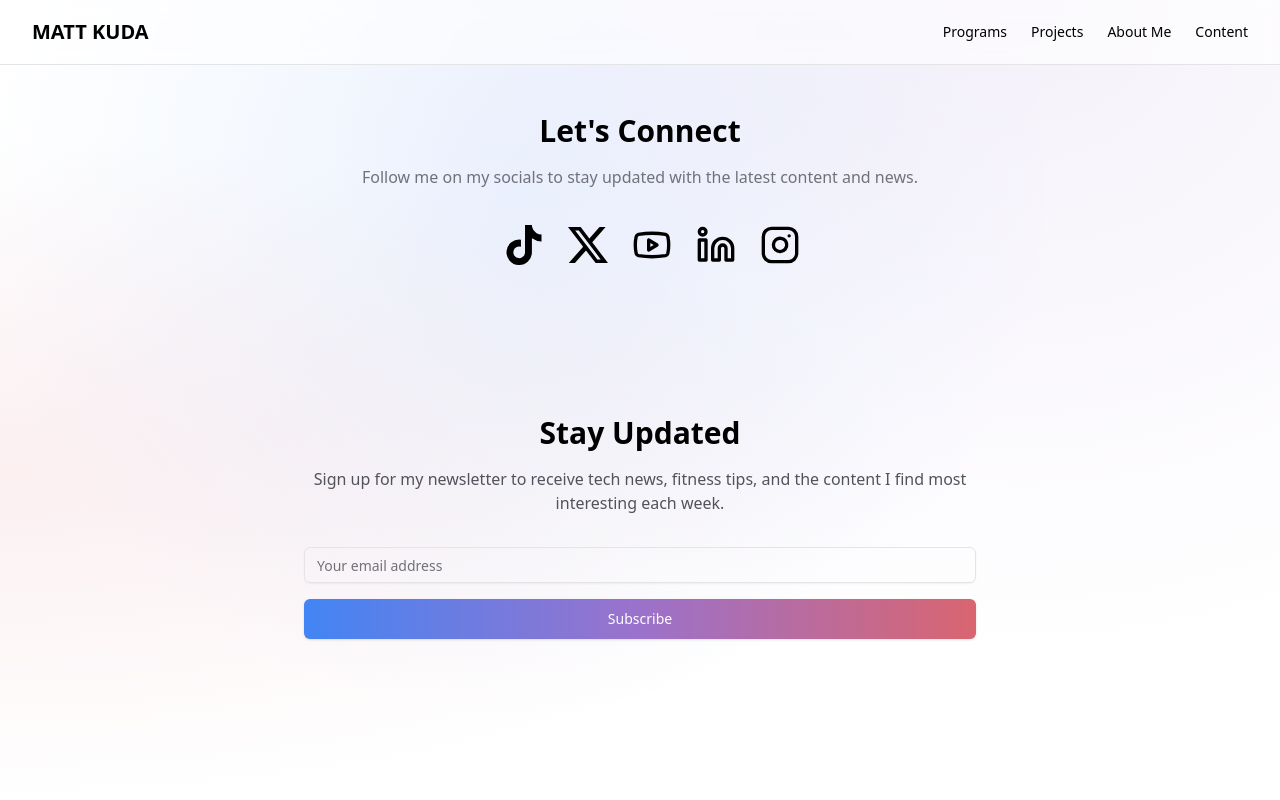
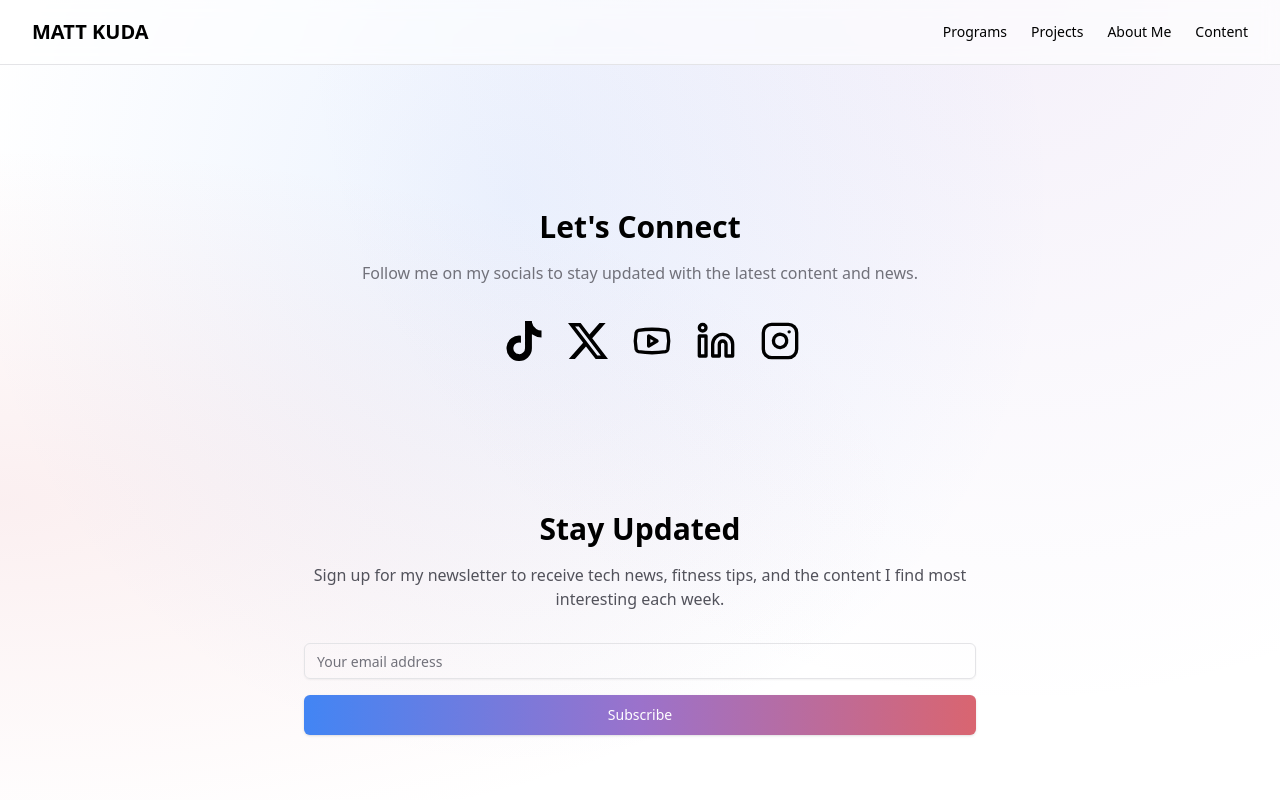
Before and after one commit to mattkuda/mattkuda-hub, a Next.js app: page /content in a window 1280 px wide. Shown: the top 800 px of the page. Built offline with nearby package versions, Linux system fonts and the light colour scheme.

Commit message:
Fix paddiing in content page

```diff
--- a/src/app/content/page.tsx
+++ b/src/app/content/page.tsx
@@ -6,12 +6,12 @@ import SocialLinksSection from "@/components/social-links-sections";
 export default function ContentPage() {
     return (
         <>
-            <main className="min-h-screen">
+            <section className="py-12 md:py-24">
                 <div className="container mx-auto max-w-6xl">
                     <SocialLinksSection />
                     <NewsletterSection />
                 </div>
-            </main>
+            </section>
         </>
     )
 }
```
